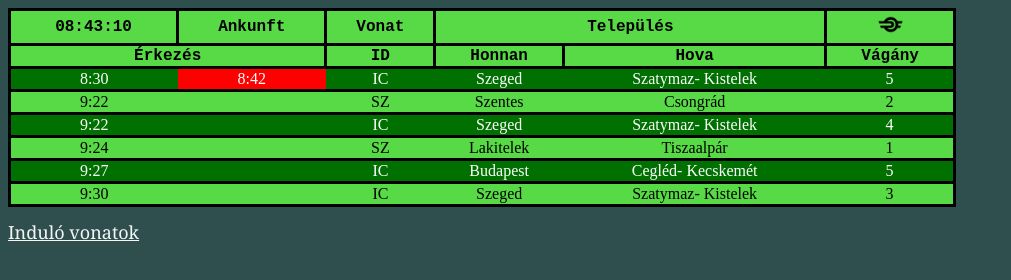
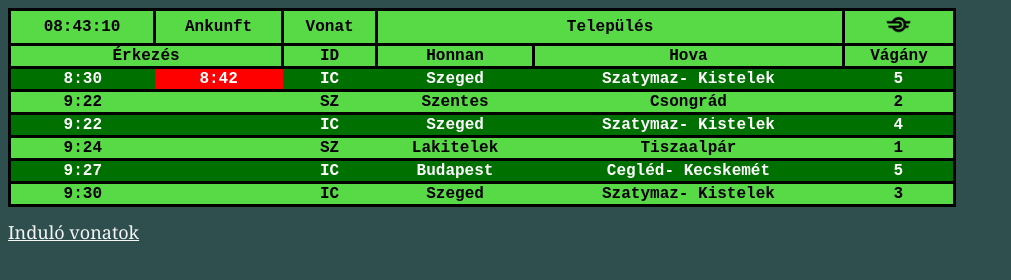
Before and after one commit to JuhaszBalint-pg/2025_02_01_html_mav, a plain HTML site: page index.html in a window 1280 px wide. Shown: the whole page, without its empty margins (0-1011 px from the left). Drawn offline with Linux system fonts and the light colour scheme.

Commit message:
font weight changes

```diff
--- a/indulo_vonatok.css
+++ b/indulo_vonatok.css
@@ -49,6 +49,7 @@ td {
     border-style: none;
 }
 
-/* a {
-    line-height: 50px;
-} */
+tbody {
+    font-family: 'Courier New', Courier, monospace;
+    font-weight: bold;
+}
--- a/styles.css
+++ b/styles.css
@@ -41,3 +41,8 @@ a {
 a {
   line-height: 50px;
 }
+
+tbody {
+  font-family: 'Courier New', Courier, monospace;
+  font-weight: bold;
+}
```
